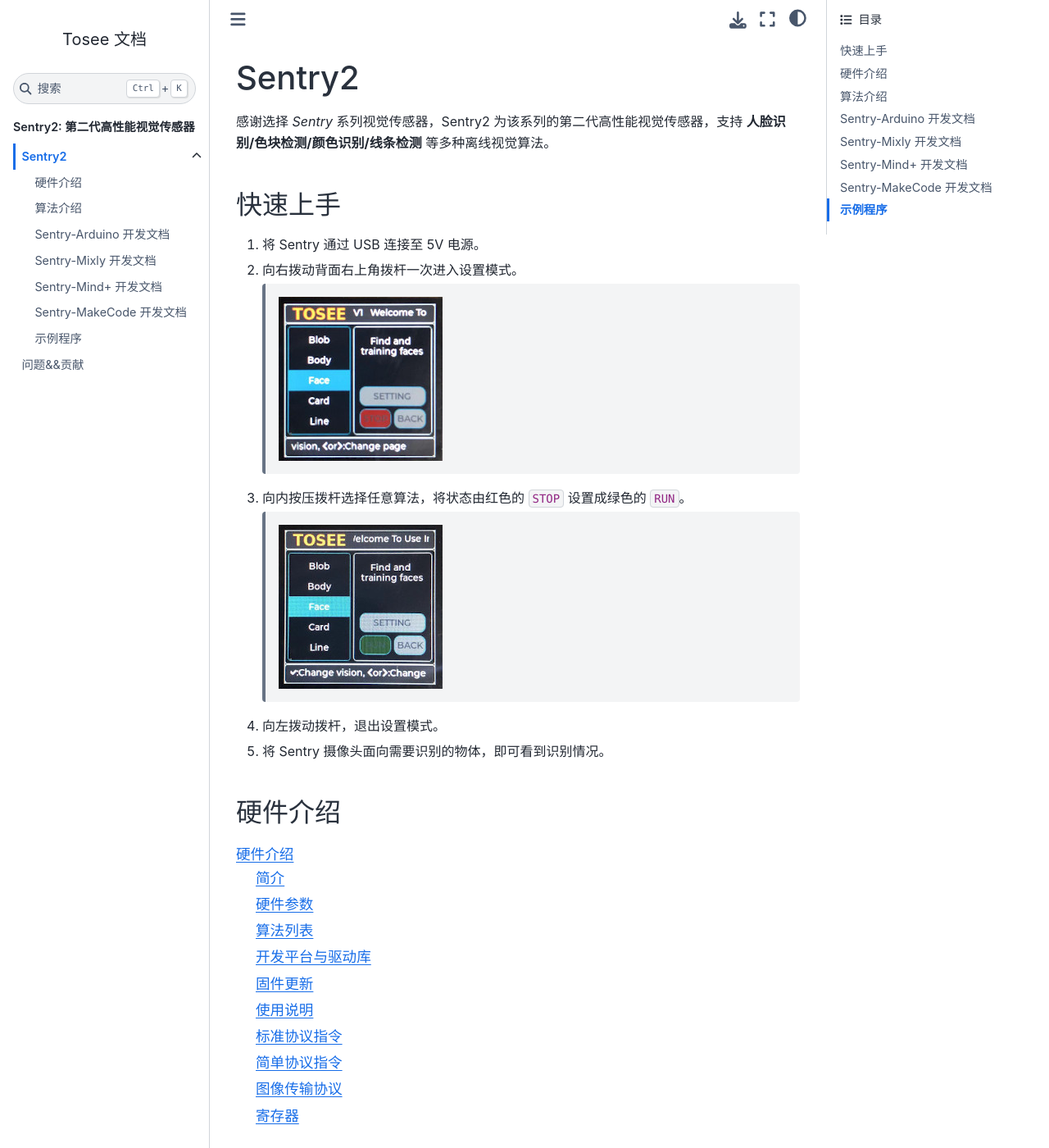
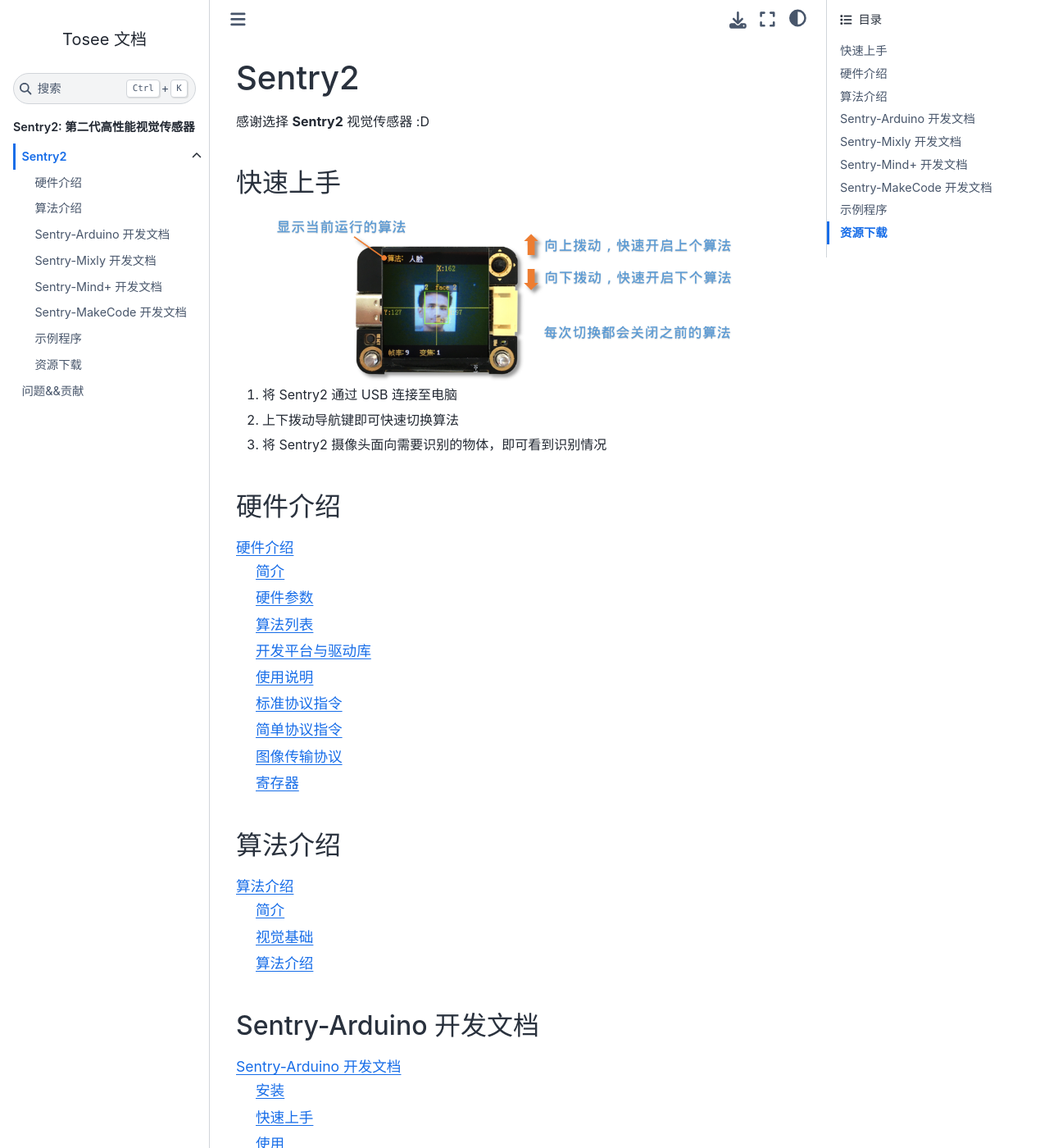
Before and after one commit to AITosee/Tosee-Docs, a Sphinx documentation site: the page built from docs/Sentry/introduction.rst, in a window 1280 px wide and 1400 px high. Shown: the whole window at 82% size. Built offline with Sphinx 7.4.7 and the Sphinx Book theme 1.1.4, drawn with Linux system fonts in a browser that asks for light colours; some of the changed text lies outside the part shown.

```diff
--- a/docs/Sentry/introduction.rst
+++ b/docs/Sentry/introduction.rst
@@ -1,26 +1,19 @@
 Sentry2
 =======
 
-感谢选择 *Sentry* 系列视觉传感器，Sentry2 为该系列的第二代高性能视觉传感器，支持 **人脸识别/色块检测/颜色识别/线条检测**
-等多种离线视觉算法。
+感谢选择 **Sentry2** 视觉传感器 :D
 
 快速上手
---------
+------------------------
 
-1. 将 Sentry 通过 USB 连接至 5V 电源。
-2. 向右拨动背面右上角拨杆一次进入设置模式。
+.. image:: images/sentry2_run_vision_by_stick.png
 
-    .. image:: images/sentry_set_vision.jpg
-
-3. 向内按压拨杆选择任意算法，将状态由红色的 ``STOP`` 设置成绿色的 ``RUN``。
-
-    .. image:: images/sentry_vision_run.jpg
-
-4. 向左拨动拨杆，退出设置模式。
-5. 将 Sentry 摄像头面向需要识别的物体，即可看到识别情况。
+1. 将 Sentry2 通过 USB 连接至电脑
+2. 上下拨动导航键即可快速切换算法
+3. 将 Sentry2 摄像头面向需要识别的物体，即可看到识别情况
 
 硬件介绍
---------
+------------------------
 
 .. toctree::
     :maxdepth: 2
@@ -28,7 +21,7 @@ Sentry2
     Hardware/index
 
 算法介绍
---------
+------------------------
 
 .. toctree::
     :maxdepth: 2
@@ -36,7 +29,7 @@ Sentry2
     Vision/index
 
 Sentry-Arduino 开发文档
------------------------
+------------------------
 
 .. toctree::
     :maxdepth: 2
@@ -44,7 +37,7 @@ Sentry-Arduino 开发文档
     Arduino/index
 
 Sentry-Mixly 开发文档
----------------------
+------------------------
 
 .. toctree::
     :maxdepth: 2
@@ -52,7 +45,7 @@ Sentry-Mixly 开发文档
     Mixly/index
 
 Sentry-Mind+ 开发文档
----------------------
+------------------------
 
 .. toctree::
     :maxdepth: 2
@@ -74,3 +67,11 @@ Sentry-MakeCode 开发文档
     :maxdepth: 2
 
     Demo/index
+
+资源下载
+------------------------
+
+.. toctree::
+    :maxdepth: 2
+
+    Download/index
```
Also changed, not shown: docs/Sentry/Download/index.rst (added, +65 -0 lines), docs/Sentry/Hardware/index.rst (+0 -11 lines), docs/Sentry/WiFi/index.rst (added, +31 -0 lines), docs/Sentry/images/sentry2_run_vision_by_stick.png (added), 4 other files.
